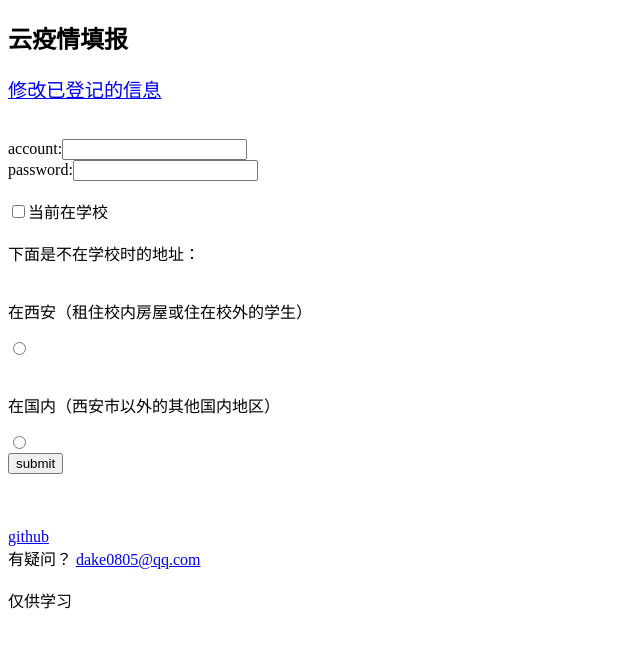
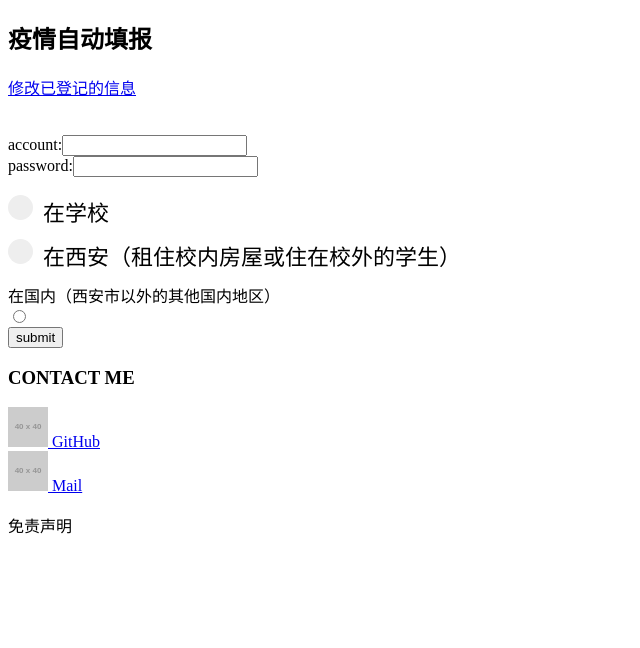
Before and after one commit to dake0805/AutoYqtb, a Python web app: template server/src/main/resources/templates/index.html in a window 1280 px wide. Shown: the top 648 px of the page, without its empty margins (0-640 px from the left). Run offline with Jinja, Linux system fonts and the light colour scheme; the template is opened without the code that fills it, so the values that code supplies are empty; grey boxes labelled with a size stand in for pictures from a placeholder-image service; some libraries are stand-ins or nearby versions.

Commit message:
change html: index.html

```diff
--- /dev/null
+++ b/server/src/main/resources/static/css/style.css
@@ -0,0 +1,65 @@
+/* Customize the label (the location-choose-radio) */
+.location-choose-radio {
+    display: block;
+    position: relative;
+    padding-left: 35px;
+    margin-bottom: 12px;
+    cursor: pointer;
+    font-size: 22px;
+    -webkit-user-select: none;
+    -moz-user-select: none;
+    -ms-user-select: none;
+    user-select: none;
+}
+
+/* Hide the browser's default radio button */
+.location-choose-radio input {
+    position: absolute;
+    opacity: 0;
+    cursor: pointer;
+    height: 0;
+    width: 0;
+}
+
+/* Create a custom radio button */
+.checkmark {
+    position: absolute;
+    top: 0;
+    left: 0;
+    height: 25px;
+    width: 25px;
+    background-color: #eee;
+    border-radius: 50%;
+}
+
+/* On mouse-over, add a grey background color */
+.location-choose-radio:hover input ~ .checkmark {
+    background-color: #ccc;
+}
+
+/* When the radio button is checked, add a blue background */
+.location-choose-radio input:checked ~ .checkmark {
+    background-color: #2196F3;
+}
+
+/* Create the indicator (the dot/circle - hidden when not checked) */
+.checkmark:after {
+    content: "";
+    position: absolute;
+    display: none;
+}
+
+/* Show the indicator (dot/circle) when checked */
+.location-choose-radio input:checked ~ .checkmark:after {
+    display: block;
+}
+
+/* Style the indicator (dot/circle) */
+.location-choose-radio .checkmark:after {
+    top: 9px;
+    left: 9px;
+    width: 8px;
+    height: 8px;
+    border-radius: 50%;
+    background: white;
+}
--- a/server/src/main/resources/templates/index.html
+++ b/server/src/main/resources/templates/index.html
@@ -3,66 +3,92 @@
 <script src="../static/js/jquery.min.js"></script>
 <script src="../static/js/eams.area.data.js"></script>
 <script src="../static/js/eams.area.js"></script>
-<html lang="en">
+<link rel="stylesheet" href="../static/css/style.css">
+
+<html lang="zh">
+
 <head>
     <meta charset="UTF-8">
-    <title>Title</title>
+    <title>自动填报系统</title>
 </head>
 <body>
-<h2>云疫情填报</h2>
-<a href="/login" style="font-size: 120%;">修改已登记的信息</a><br><br><br>
+<div class="header">
+    <h2>疫情自动填报</h2>
+</div>
+<div class="menu">
+    <a href="/login">修改已登记的信息</a><br><br><br>
+</div>
+
+<div class="register-form">
     <form method="post">
-    <label>
+
+        <div class="input-box">
             account:<input type="text" id="account" required="required"><br>
             password:<input type="password" id="password" required="required"><br><br>
-        <input type="checkbox" id="inSchool">当前在学校<br><br>
-        下面是不在学校时的地址：<br><br>
-        <div>
-            <label for="x12">
-                <div>
-                    <p>在西安（租住校内房屋或住在校外的学生）</p>
         </div>
-                <div>
-                    <input type="radio" name="szcsbm" value="2" onclick="changeWz(2)" id="x12">
-                </div>
+
+        <div id="location-choose">
+            <label class="location-choose-radio" for="inSchool">
+                在学校
+                <input type="radio" name="szcsbm" id="inSchool">
+                <span class="checkmark"></span>
             </label>
-            <br>
-            <label for="x13">
-                <div>
-                    <p>在国内（西安市以外的其他国内地区）</p>
-                </div>
+
+            <label class="location-choose-radio" for="inXian">
+                在西安（租住校内房屋或住在校外的学生）
+                <input type="radio" name="szcsbm" id="inXian" value="2" onclick="changeWz(2)">
+                <span class="checkmark"></span>
+            </label>
+
+            <label>
+                在国内（西安市以外的其他国内地区）
                 <div class="weui-cell__ft">
                     <input type="radio" name="szcsbm" value="3" onclick="changeWz(3)" id="x13">
                 </div>
             </label>
-        </div>
-        <div id="qtwz" style="display: none;margin-top: 0px;">
-            <div class="weui-cell">
-                <div class="weui-cell__bd">
+
+            <div id="qtwz" style="display: none;margin-top: 0;">
+
                 <select id="province" onchange="changeSelect(this);">
                     <option value="">-省-</option>
                 </select>
+
                 <select id="city" onchange="changeSelect(this);">
-                        <option value="" style="color:#999;">-市-</option>
+                    <option value="">-市-</option>
                 </select>
+
                 <select name="hjbm" id="district">
-                        <option value="" style="color:#999;">-区/县-</option>
+                    <option value="">-区/县-</option>
                 </select>
-                </div>
-            </div>
             </div>
             <input type="button" onclick="mySubmit()" value="submit">
             <br>
-    </label>
-    <br>
+        </div>
+
     </form>
+</div>
 
+<footer>
+    <div class="contact">
+        <h3>CONTACT ME</h3>
+        <div class="info-box">
+            <a href="https://github.com/dake0805/AutoYqtb">
+                <img src="http://placehold.it/40x40" alt="">
+                GitHub
+            </a>
+        </div>
+        <div class="info-box">
+            <a href="mailto:dake0805@qq.com">
+                <img src="http://placehold.it/40x40" alt="">
+                Mail
+            </a>
+        </div>
+    </div>
+    <div class="copyright">
+        <br>免责声明<br>
+    </div>
+</footer>
 
-<br><br>
-<a href="https://github.com/dake0805/AutoYqtb">github</a>
-<br>有疑问？
-<a href="mailto:dake0805@qq.com">dake0805@qq.com</a><br>
-<br>仅供学习<br>
 </body>
 </html>
 
```
Lines whose indentation alone changed are shown as unchanged.
